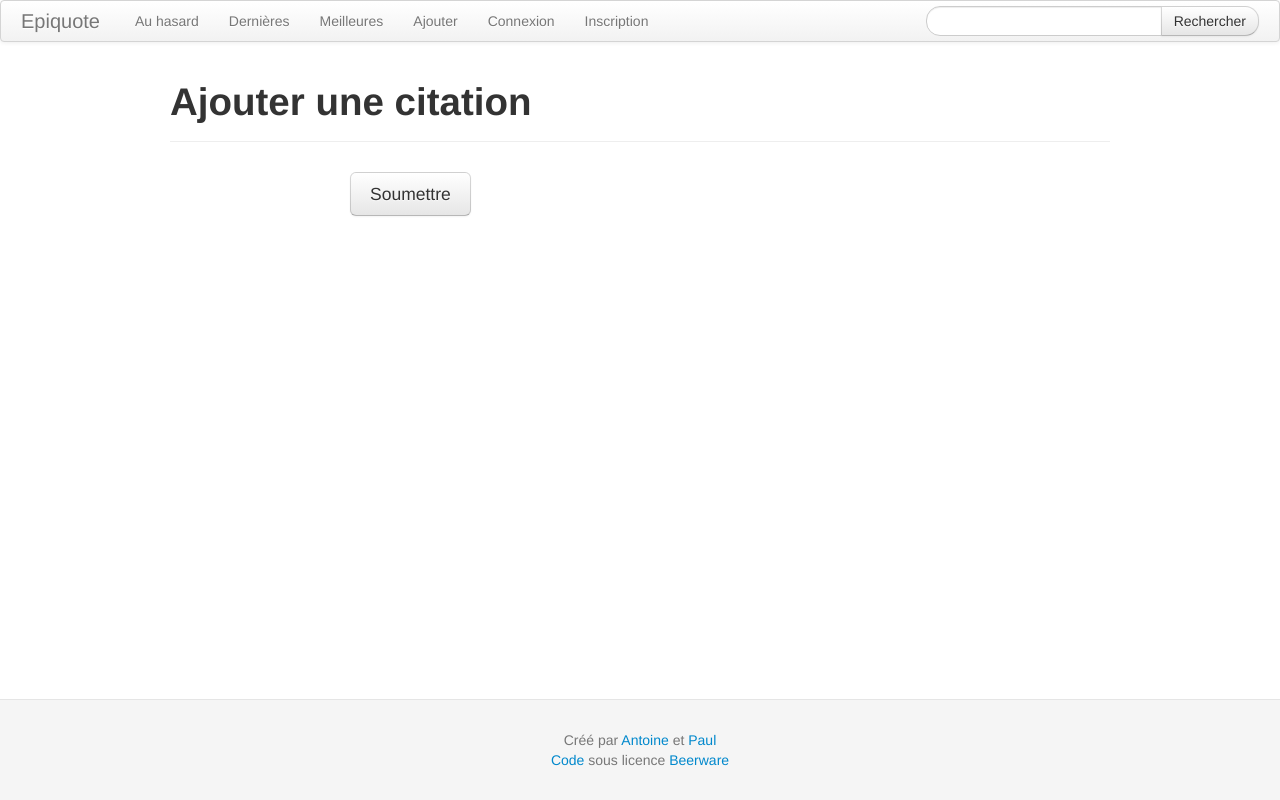
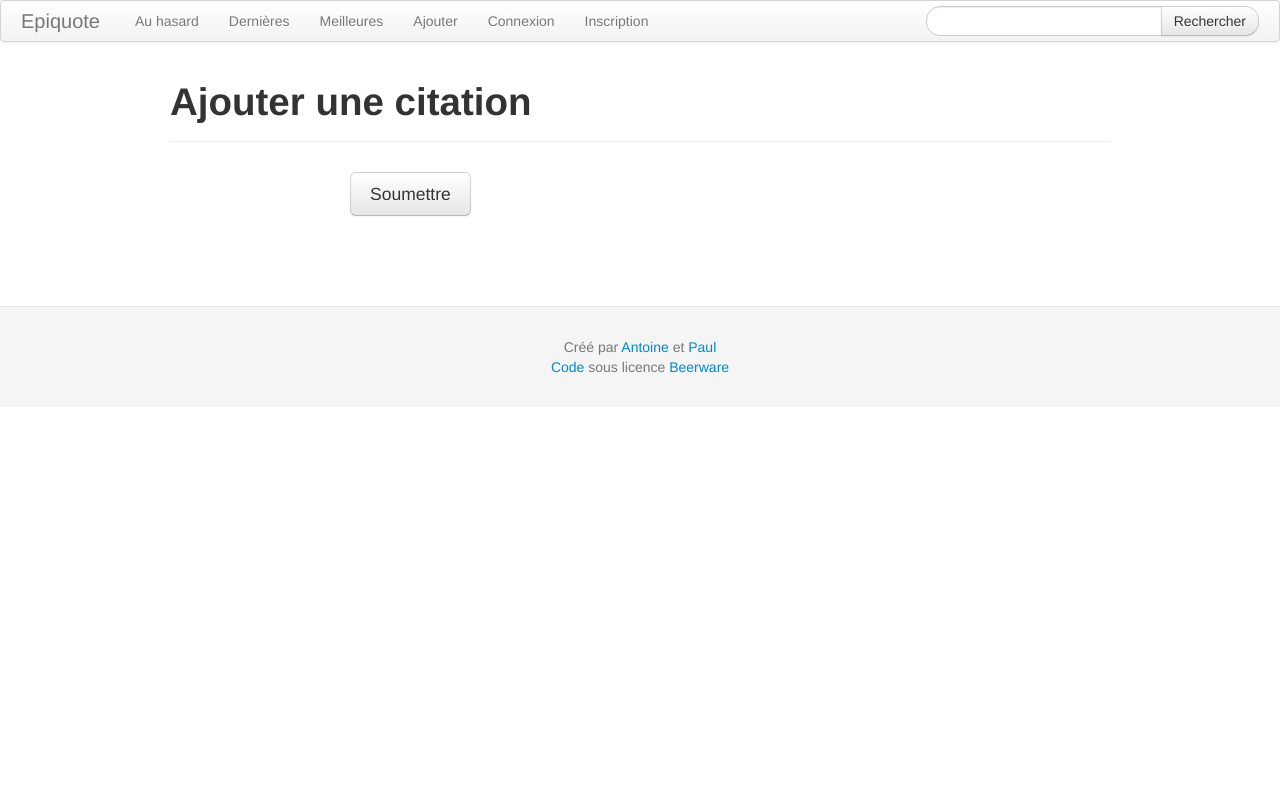
Before and after one commit to seirl/epiquote, a Django app: template templates/add.html in a window 1280 px wide. Run offline with Django 3.2, Linux system fonts and the light colour scheme; the template is opened without the code that fills it, so the values that code supplies are empty; some libraries are stand-ins or nearby versions.

Commit message:
well, the footer was a bad idea

```diff
--- a/templates/base.html
+++ b/templates/base.html
@@ -14,8 +14,6 @@
       </div>
       {% block content %}{% endblock %}
     </div>
-    <div class="navbar navbar-fixed-bottom">
         {% include "footer.html" %}
-    </div>
   </body>
 </html>
```
